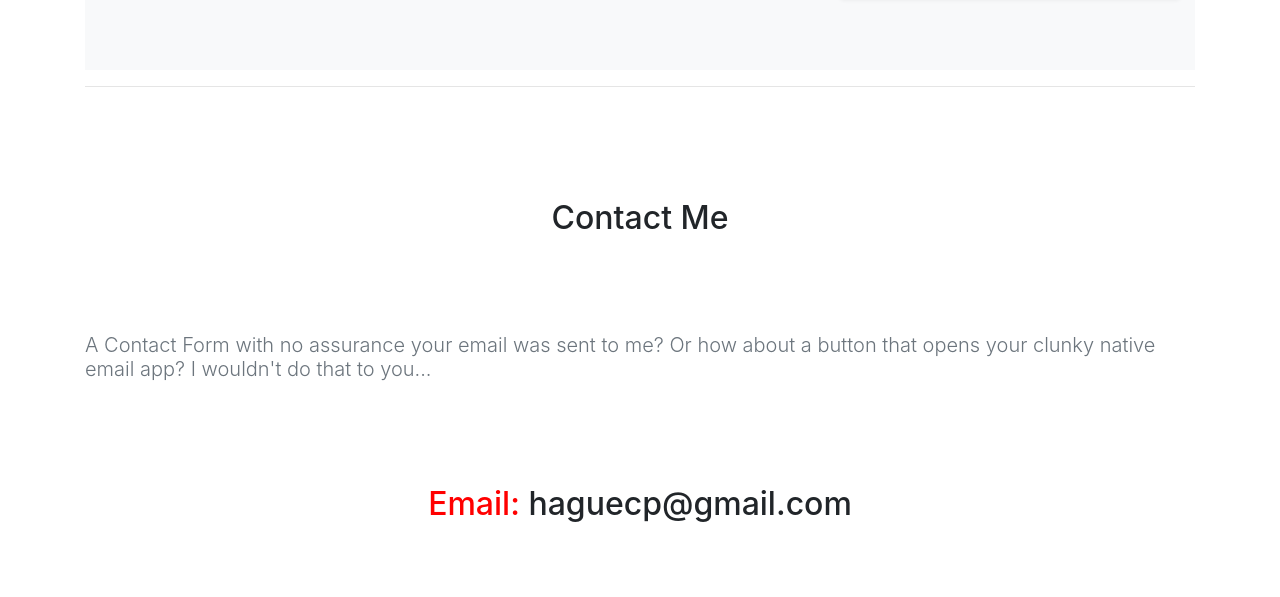
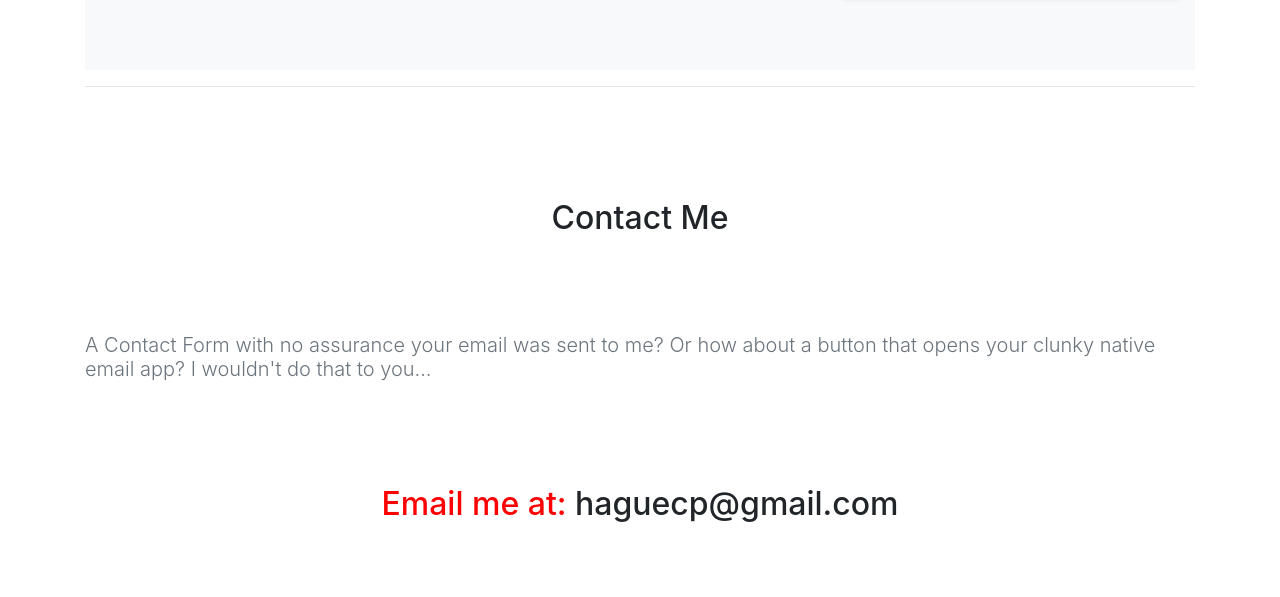
Before and after one commit to builtthorough/caseyhaguev2, a plain HTML site: page index.html in a window 1280 px wide. Shown: the part 2973-3570 px from the top of the page. Drawn offline with nearby package versions, Linux system fonts and the light colour scheme.

Commit message:
Make file changes

```diff
--- a/index.html
+++ b/index.html
@@ -222,7 +222,7 @@
 <h2 class="jumbotron text-center" id="contactme">Contact Me</h2>
 <h3 class= "lead text-muted">A Contact Form with no assurance your email was sent to me? Or how about a button that opens your clunky native email app? I wouldn't do that to you...</h3>
 
-<h2 class="jumbotron text-center"><span id="houseBuild">Email: </span>haguecp@gmail.com</h2>
+<h2 class="jumbotron text-center"><span id="houseBuild">Email me at:</span> haguecp@gmail.com</h2>
 <div id="linkedin_button"><a href="https://www.linkedin.com/in/caseyhague" title="LinkedIn" class="btn btn-linkedin btn-lg"><i class="fa fa-linkedin fa-fw"></i>LinkedIn</a></div>
 
 <footer class="text-muted">
```
Also changed, not shown: 2 other files.
